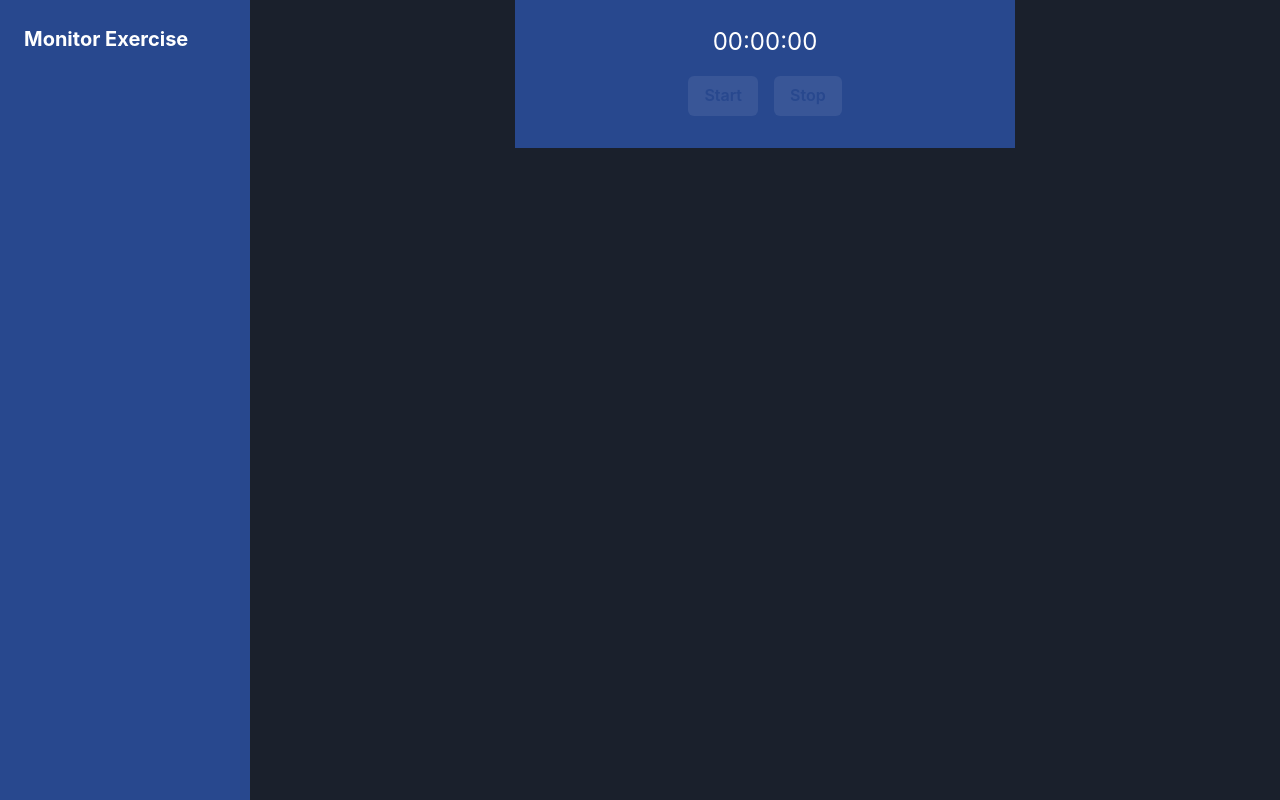
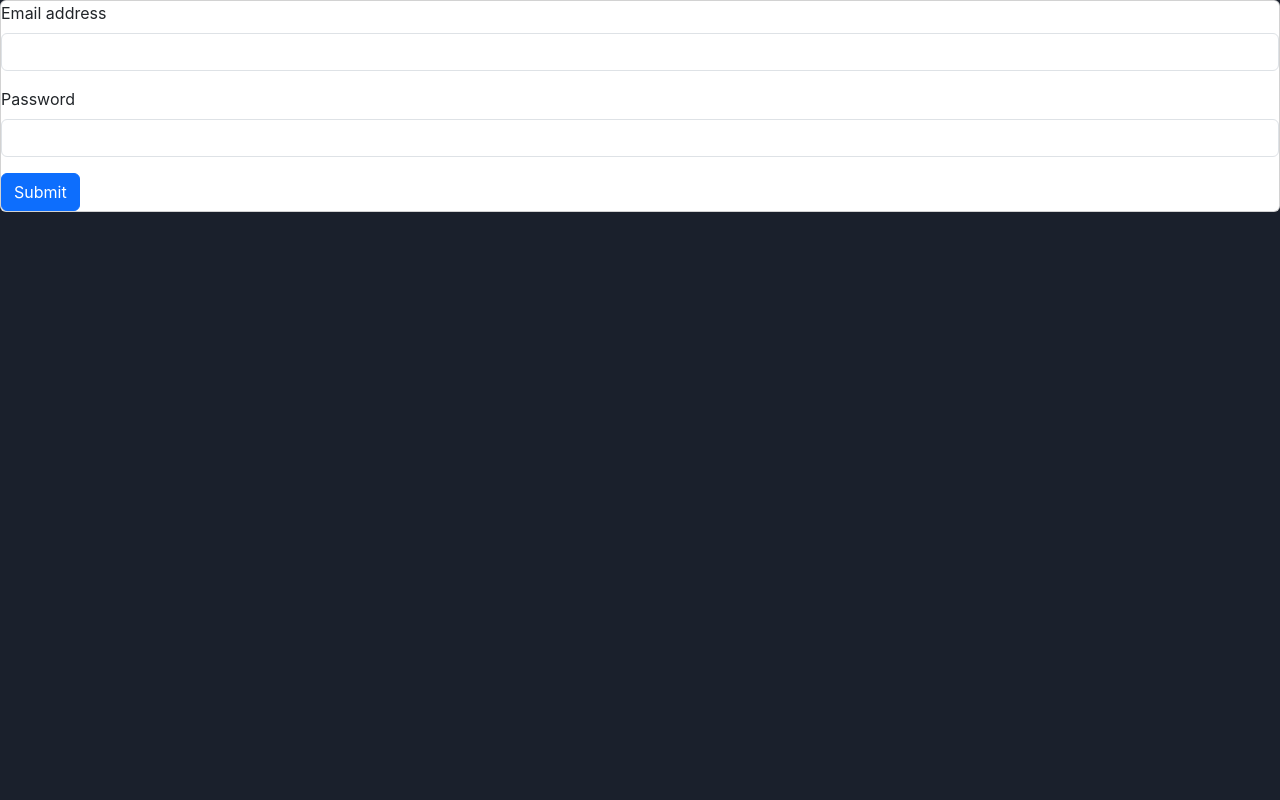
Before and after one commit to moshaid/workout, a React app: page /login in a window 1280 px wide. Built offline with nearby package versions, Linux system fonts and the light colour scheme; the HTML template or start-up script is replaced by a standard one.

Commit message:
implemented react-router

```diff
--- a/package.json
+++ b/package.json
@@ -14,11 +14,13 @@
     "@emotion/react": "^11.13.3",
     "@emotion/styled": "^11.13.0",
     "@hookform/resolvers": "^3.9.0",
+    "axios": "^1.7.7",
     "bootstrap": "^5.3.3",
     "framer-motion": "^11.11.7",
     "react": "^18.3.1",
     "react-dom": "^18.3.1",
     "react-hook-form": "^7.53.0",
+    "react-router-dom": "^6.27.0",
     "zod": "^3.23.8"
   },
   "devDependencies": {
--- a/src/App.tsx
+++ b/src/App.tsx
@@ -1,19 +1,37 @@
-// import HomePage from './componenets/HomePage';
-// import LoginPage from './componenets/LoginPage';
-// import SignUp from './componenets/SignUp';
+import { createBrowserRouter, RouterProvider } from "react-router-dom";
+import HomePage from "./componenets/HomePage";
+import LoginPage from './componenets/LoginPage';
+import NotFound from "./componenets/NotFound";
+import SignUp from './componenets/SignUp';
+// import Dashboard from "./componenets/Dashboard";
+// import Timer from "./componenets/Board/Timer";
+// import WorkOutAssist from "./componenets/Board/WorkOutAssist";
 
-// import Dashboard from "./componenets/Dashboard";
-import Timer from "./componenets/Board/Timer";
-// import WorkOutAssist from "./componenets/Board/WorkOutAssist";
+const router = createBrowserRouter([
+  {
+    path: "/",
+    element: <HomePage />,
+    errorElement: <NotFound />
+  },
+  {
+    path: "/login",
+    element: <LoginPage />
+  },
+  {
+    path: "/signup",
+    element: <SignUp />
+  },
+]);
 
 function App() {
   return (
     <>
+      <RouterProvider router={router} />
       {/* <HomePage /> */}
       {/* <LoginPage /> */}
       {/* <SignUp /> */}
       {/* <Dashboard /> */}
-      <Timer />
+      {/* <Timer /> */}
       {/* <WorkOutAssist /> */}
     </>
   );
--- a/src/componenets/LoginPage.tsx
+++ b/src/componenets/LoginPage.tsx
@@ -1,66 +1,66 @@
-// import { z } from "zod";
-// import { useForm } from "react-hook-form";
-// import { zodResolver } from "@hookform/resolvers/zod";
+import { z } from "zod";
+import { useForm } from "react-hook-form";
+import { zodResolver } from "@hookform/resolvers/zod";
 
-// const schema = z.object({
-//   email: z.string().email({message: 'Email is required'}),
-//   password: z.string().min(6).max(15)
-// });
+const schema = z.object({
+  email: z.string().email({message: 'Email is required'}),
+  password: z.string().min(6).max(15)
+});
 
-// type userData = z.infer<typeof schema>;
+type userData = z.infer<typeof schema>;
 
-// const LoginPage = () => {
-//   const {
-//     register,
-//     handleSubmit,
-//     formState: { errors },
-//   } = useForm<userData>({ resolver: zodResolver(schema) });
+const LoginPage = () => {
+  const {
+    register,
+    handleSubmit,
+    formState: { errors },
+  } = useForm<userData>({ resolver: zodResolver(schema) });
 
-//   return (
-//     <div className="card">
-//     <form
-//       onSubmit={handleSubmit((data) => {
-//         console.log(data);
-//       })}
-//     >
-//       <div className="mb-3">
-//         <label htmlFor="email" className="form-label">
-//           Email address
-//         </label>
-//         <input
-//           {...register("email")}
-//           id="email"
-//           type="text"
-//           className="form-control"
-//         />
-//         {errors.email && <p className="text-danger">{errors.email.message}</p>}
-//       </div>
+  return (
+    <div className="card">
+    <form
+      onSubmit={handleSubmit((data) => {
+        console.log(data);
+      })}
+    >
+      <div className="mb-3">
+        <label htmlFor="email" className="form-label">
+          Email address
+        </label>
+        <input
+          {...register("email")}
+          id="email"
+          type="text"
+          className="form-control"
+        />
+        {errors.email && <p className="text-danger">{errors.email.message}</p>}
+      </div>
 
-//       <div className="mb-3">
-//         <label htmlFor="password" className="form-label">
-//           Password
-//         </label>
-//         <input
-//           {...register("password")}
-//           id="password"
-//           type="password"
-//           className="form-control"
-//         />
-//         {errors.password && (
-//           <p className="text-danger">{errors.password.message}</p>
-//         )}
-//       </div>
+      <div className="mb-3">
+        <label htmlFor="password" className="form-label">
+          Password
+        </label>
+        <input
+          {...register("password")}
+          id="password"
+          type="password"
+          className="form-control"
+        />
+        {errors.password && (
+          <p className="text-danger">{errors.password.message}</p>
+        )}
+      </div>
 
-//       <button className="btn btn-primary" type="submit">
-//         Submit
-//       </button>
-//     </form>
+      <button className="btn btn-primary" type="submit">
+        Submit
+      </button>
+    </form>
 
-//     </div>
-//   );
-// };
+    </div>
+  );
+};
 
-// export default LoginPage;
+export default LoginPage;
 
 // import { z } from "zod";
 // import { useForm } from "react-hook-form";
--- a/src/componenets/NavBar.tsx
+++ b/src/componenets/NavBar.tsx
@@ -1,6 +1,7 @@
 import { Flex, HStack, Image, Link, Text } from "@chakra-ui/react";
 import logo from "../assets/fitnessLogo.webp";
 import ColorModeSwitch from "./ColorModeSwitch";
+import { NavLink } from "react-router-dom";
 
 const NavBar = () => {
   return (
@@ -11,8 +12,8 @@ const NavBar = () => {
       </HStack>
       <Flex justifyContent="center" fontSize='20px' as='b'>
         <Link>Store</Link>
-        <Link mx='4'>Login</Link>
-        <Link>SigUp</Link>
+        <Link mx='4'> <NavLink to={`/login`}>Login</NavLink></Link>
+        <NavLink to={`/signup`}>SigUp</NavLink>
       </Flex>
       <ColorModeSwitch />
     </Flex>
--- /dev/null
+++ b/src/componenets/NotFound.tsx
@@ -0,0 +1,10 @@
+import { Link } from "react-router-dom";
+import { Text } from "@chakra-ui/react";
+
+export default function NotFound(){
+  return (
+    <Text fontSize="xl" as="b">
+        <Link to="/">Opps i am lost!!! Click Me</Link>
+    </Text>
+  )
+}
```
Also changed, not shown: 1 other file (tests, documents, lock files or other folders).
